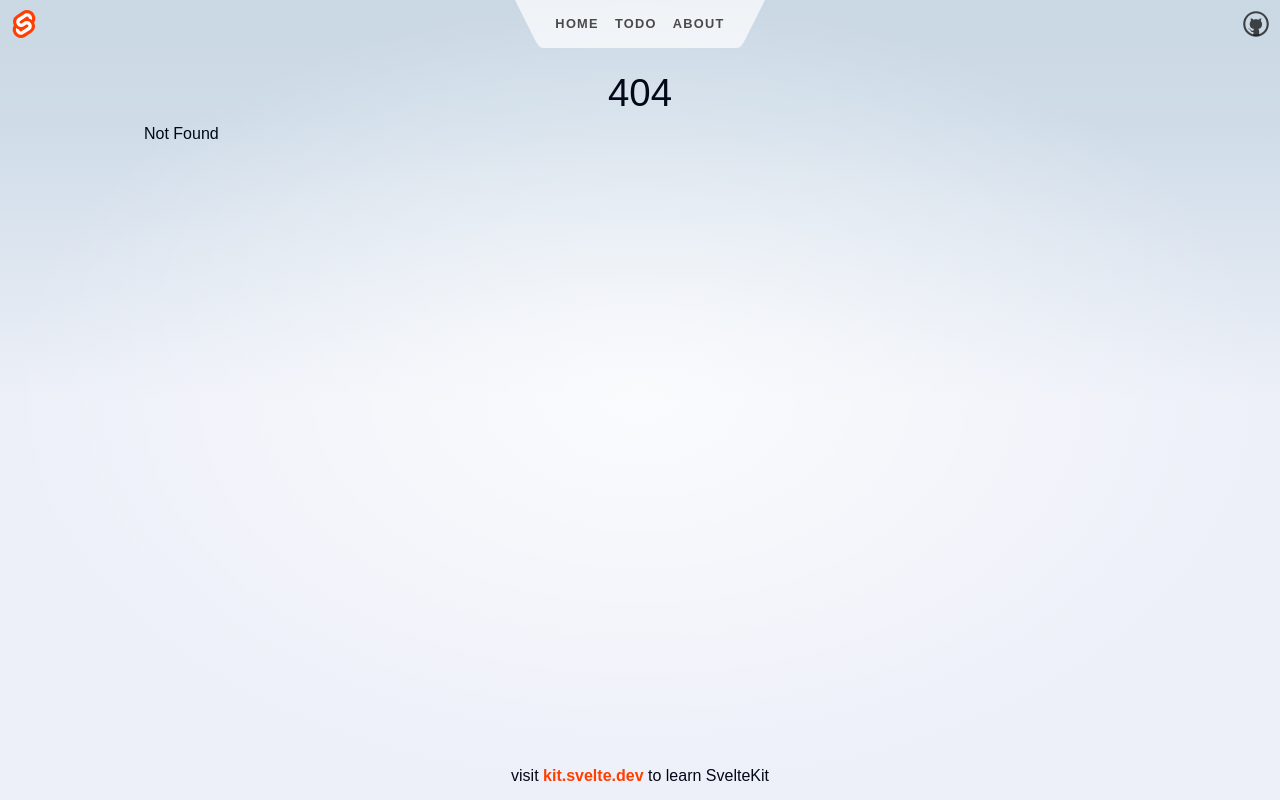
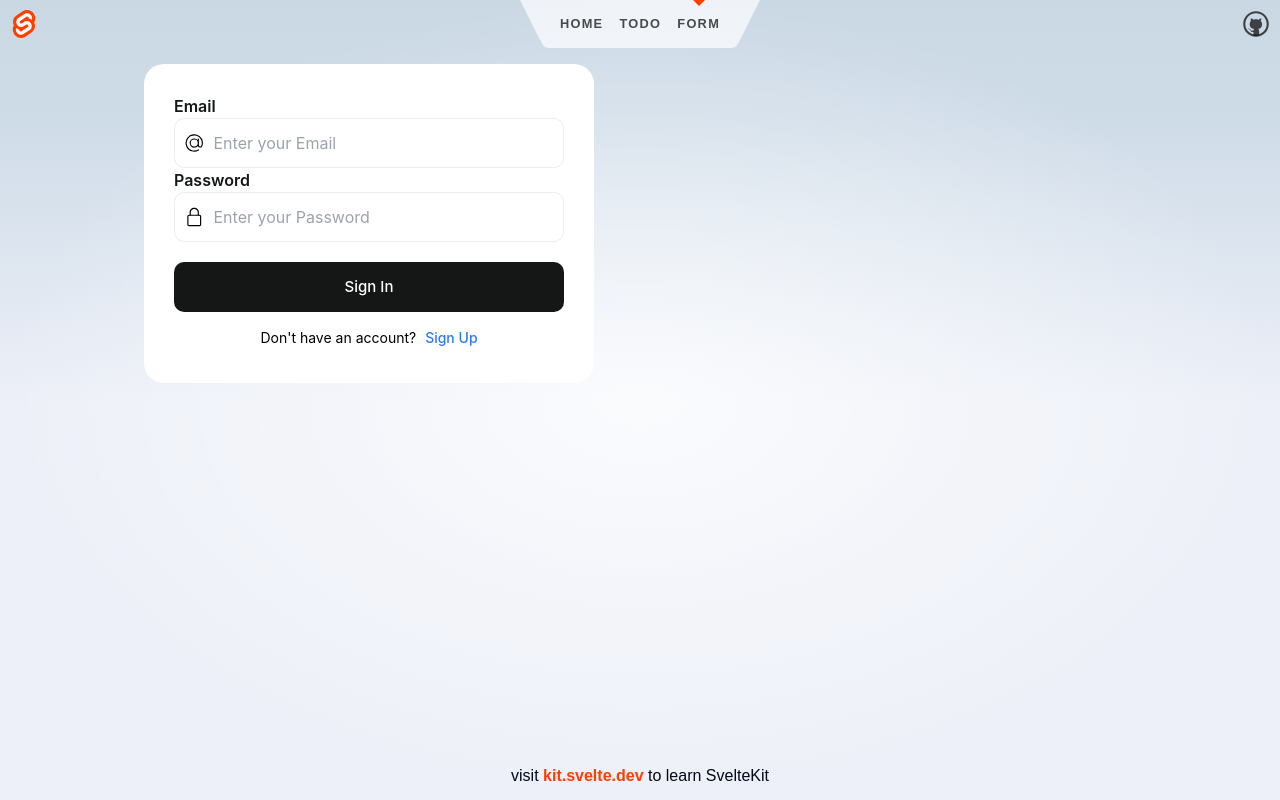
Before and after one commit to jgwng/playground, a SvelteKit app: page /form in a window 1280 px wide. Before the commit this address had no page. Built offline with nearby package versions, Linux system fonts and the light colour scheme.

Commit message:
update: Form 관련 화면 구성

```diff
--- a/src/routes/Header.svelte
+++ b/src/routes/Header.svelte
@@ -24,8 +24,8 @@
 			<li aria-current={$page.url.pathname === '/todo' ? 'page' : undefined}>
 				<a href="{base}/todo">TODO</a>
 			</li>
-			<li aria-current={$page.url.pathname === '/about' ? 'page' : undefined}>
-				<a href="{base}/about">About</a>
+			<li aria-current={$page.url.pathname === '/form' ? 'page' : undefined}>
+				<a href="{base}/form">Form</a>
 			</li>
 		</ul>
 		<svg viewBox="0 0 2 3" aria-hidden="true">
--- /dev/null
+++ b/src/routes/form/+page.js
@@ -0,0 +1,3 @@
+// since there's no dynamic data here, we can prerender
+// it so that it gets served as a static asset in production
+export const prerender = true;
--- /dev/null
+++ b/src/routes/form/+page.svelte
@@ -0,0 +1,137 @@
+<script>
+    import axios from 'axios';
+    import { onMount } from 'svelte';
+    import { get } from 'svelte/store'
+
+    let searchText = '';
+    let searchWordList = [];
+    let totalWordList = [];
+
+    onMount(() => {
+
+    })
+
+    function onKeyDown(event){
+        if(event.keyCode == 13){
+            // console.log(searchText);
+            // let ctrl = document.getElementById("searchField");
+            // ctrl?.blur();
+            // searchWordList = [searchText, ...searchWordList];
+            // searchText = '';
+        }
+    }
+    function onSubmit(e) {
+        const formData = new FormData(e.target);
+
+        const data = {};
+        for (let field of formData) {
+            const [key, value] = field;
+            data[key] = value;
+        }
+        console.log(data);
+  }
+</script>
+
+
+
+<!-- preventDefault를 적용하지 않을 경우에는 url에 get방식으로 파라미터가 붙음 -->
+<form class="form" on:submit|preventDefault={onSubmit}>
+    <div class="flex-column">
+      <label for="">Email </label>
+      <div class="inputForm">
+        <svg xmlns="http://www.w3.org/2000/svg" width="20" viewBox="0 0 32 32" height="20"><g data-name="Layer 3" id="Layer_3"><path d="m30.853 13.87a15 15 0 0 0 -29.729 4.082 15.1 15.1 0 0 0 12.876 12.918 15.6 15.6 0 0 0 2.016.13 14.85 14.85 0 0 0 7.715-2.145 1 1 0 1 0 -1.031-1.711 13.007 13.007 0 1 1 5.458-6.529 2.149 2.149 0 0 1 -4.158-.759v-10.856a1 1 0 0 0 -2 0v1.726a8 8 0 1 0 .2 10.325 4.135 4.135 0 0 0 7.83.274 15.2 15.2 0 0 0 .823-7.455zm-14.853 8.13a6 6 0 1 1 6-6 6.006 6.006 0 0 1 -6 6z"></path></g></svg>
+        <input placeholder="Enter your Email" class="input" type="text" name='Email'>
+      </div>
+
+    <div class="flex-column">
+      <label for="">Password </label></div>
+      <div class="inputForm">
+        <svg xmlns="http://www.w3.org/2000/svg" width="20" viewBox="-64 0 512 512" height="20"><path d="m336 512h-288c-26.453125 0-48-21.523438-48-48v-224c0-26.476562 21.546875-48 48-48h288c26.453125 0 48 21.523438 48 48v224c0 26.476562-21.546875 48-48 48zm-288-288c-8.8125 0-16 7.167969-16 16v224c0 8.832031 7.1875 16 16 16h288c8.8125 0 16-7.167969 16-16v-224c0-8.832031-7.1875-16-16-16zm0 0"></path><path d="m304 224c-8.832031 0-16-7.167969-16-16v-80c0-52.929688-43.070312-96-96-96s-96 43.070312-96 96v80c0 8.832031-7.167969 16-16 16s-16-7.167969-16-16v-80c0-70.59375 57.40625-128 128-128s128 57.40625 128 128v80c0 8.832031-7.167969 16-16 16zm0 0"></path></svg>
+        <input placeholder="Enter your Password" class="input" type="password" name='Password'>
+      </div>
+
+    <button class="button-submit">Sign In</button>
+    <p class="p">Don't have an account? <span class="span">Sign Up</span>
+
+</div></form>
+
+<style>
+   .form {
+  display: flex;
+  flex-direction: column;
+  gap: 10px;
+  background-color: #ffffff;
+  padding: 30px;
+  width: 450px;
+  border-radius: 20px;
+  font-family: -apple-system, BlinkMacSystemFont, 'Segoe UI', Roboto, Oxygen, Ubuntu, Cantarell, 'Open Sans', 'Helvetica Neue', sans-serif;
+}
+
+::placeholder {
+  font-family: -apple-system, BlinkMacSystemFont, 'Segoe UI', Roboto, Oxygen, Ubuntu, Cantarell, 'Open Sans', 'Helvetica Neue', sans-serif;
+}
+
+.form button {
+  align-self: flex-end;
+}
+
+.flex-column > label {
+  color: #151717;
+  font-weight: 600;
+}
+
+.inputForm {
+  border: 1.5px solid #ecedec;
+  border-radius: 10px;
+  height: 50px;
+  display: flex;
+  align-items: center;
+  padding-left: 10px;
+  transition: 0.2s ease-in-out;
+}
+
+.input {
+  margin-left: 10px;
+  border-radius: 10px;
+  border: none;
+  width: 100%;
+  height: 100%;
+}
+
+.input:focus {
+  outline: none;
+}
+
+.inputForm:focus-within {
+  border: 1.5px solid #2d79f3;
+}
+
+.span {
+  font-size: 14px;
+  margin-left: 5px;
+  color: #2d79f3;
+  font-weight: 500;
+  cursor: pointer;
+}
+
+.button-submit {
+  margin: 20px 0 10px 0;
+  background-color: #151717;
+  border: none;
+  color: white;
+  font-size: 15px;
+  font-weight: 500;
+  border-radius: 10px;
+  height: 50px;
+  width: 100%;
+  cursor: pointer;
+}
+
+.p {
+  text-align: center;
+  color: black;
+  font-size: 14px;
+  margin: 5px 0;
+}
+
+</style>
--- /dev/null
+++ b/src/routes/form/layout.js
@@ -0,0 +1 @@
+export const prerenderer = true;
--- a/src/routes/todo/+page.svelte
+++ b/src/routes/todo/+page.svelte
@@ -58,12 +58,6 @@
         width: 100%;
     }
 
-     .img_container {
-        display: flex;
-        justify-content: center;
-        align-items: center;
-    }
-
     .center {
         margin: auto;
         width: 50%;
```
